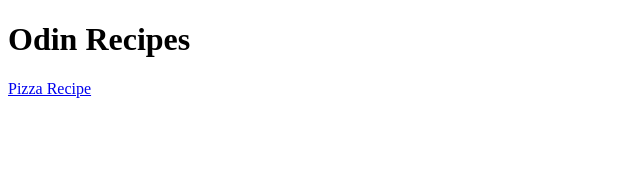
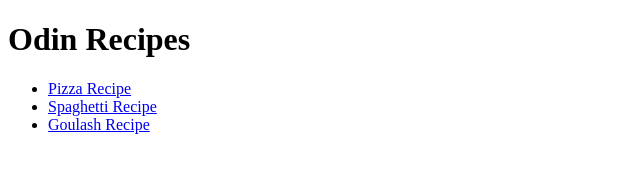
Before and after one commit to xatnis/odin-recipes, a plain HTML site: page index.html in a window 1280 px wide. Shown: the whole page, without its empty margins (0-640 px from the left). Drawn offline with Linux system fonts and the light colour scheme.

Commit message:
Add navigation to recipes from index

```diff
--- a/index.html
+++ b/index.html
@@ -7,7 +7,11 @@
 
     <body>
         <h1>Odin Recipes</h1>
-        <a href="recipes/pizza.html">Pizza Recipe</a>
+        <ul>
+            <li><a href="recipes/pizza.html">Pizza Recipe</a></li>
+            <li><a href="recipes/spaghetti.html">Spaghetti Recipe</a></li>
+            <li><a href="recipes/goulash.html"</a>Goulash Recipe</li>
+        </ul>
     </body>
 
 
```
